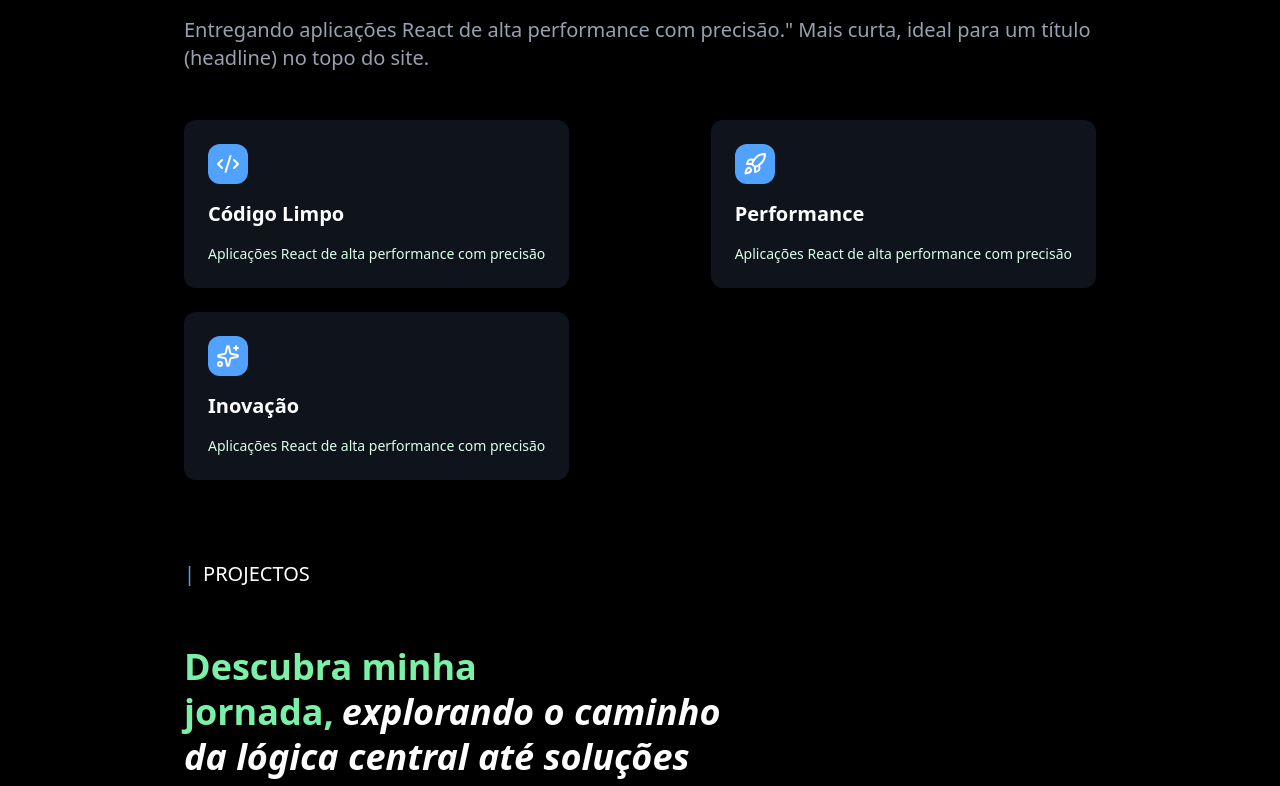
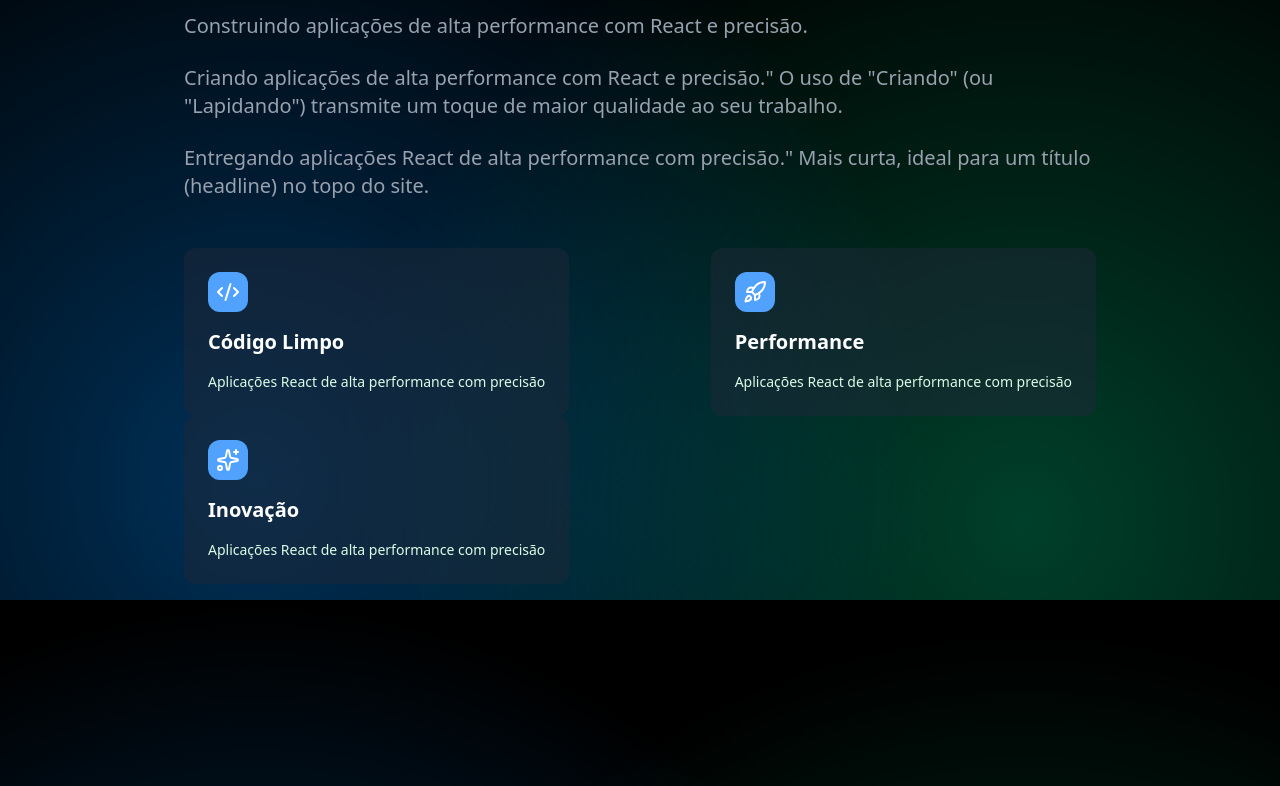
Before and after one commit to EdmilsonEdstar/edmilsonportifolio, a React (Vite) app: page / in a window 1280 px wide. Shown: the part 1800-2586 px from the top of the page. Built offline with nearby package versions, Linux system fonts and the light colour scheme.

Commit message:
adicionar cor ao fundo

```diff
--- a/src/Components/CardAbout.tsx
+++ b/src/Components/CardAbout.tsx
@@ -1,9 +1,11 @@
 import type React from "react"
+import { Link } from "./Link"
 
 type PropsCardSkills = {
     icon: React.ReactNode
     title: string
     subtitle: string
+    href: string
 }
 
 
@@ -12,7 +14,7 @@ export function CardAbout(props:PropsCardSkills){
         <div className="bg-gray-800/50 p-6 text-left space-y-4 rounded-xl m">
             <p className="w-fit bg-blue-400 text-sm text-white p-2 rounded-xl">{props.icon}</p>
             <p className="font-bold text-xl">{props.title}</p>
-            <p className="text-sm text-green-100">{props.subtitle}</p>
+           <Link href={props.href} classN=""> <p className="text-sm text-green-100">{props.subtitle}</p> </Link>
         </div>
     )
 }
--- a/src/Components/Title.tsx
+++ b/src/Components/Title.tsx
@@ -8,7 +8,7 @@ export function Title(props: PropsTitle){
     return(
 
         <>
-            <h1 className="py-8 text-left text-xl uppercase" id={props.id}><span className="text-blue-400 pr-2">|</span>{props.titulo}</h1>
+            <h1 className="pb-8 pt-[10rem] text-left text-xl uppercase" id={props.id}><span className="text-blue-400 pr-2">|</span>{props.titulo}</h1>
         </>
 
     )
--- a/src/Sessions/About.tsx
+++ b/src/Sessions/About.tsx
@@ -26,10 +26,10 @@ export function About(){
 
                     </div>
                 </div>
-                <div className="items-center text-center lg:flex lg:justify-between lg:flex-wrap space-y-6">
-                    <CardAbout icon={<Code2/>} title="Código Limpo" subtitle="Aplicações React de alta performance com precisão" />
-                    <CardAbout icon={<Rocket/>} title="Performance" subtitle="Aplicações React de alta performance com precisão" />
-                    <CardAbout icon={<Sparkles/>} title="Inovação" subtitle="Aplicações React de alta performance com precisão" />
+                <div className="items-center text-center lg:flex lg:justify-between lg:flex-wrap space-y-6 lg:space-y-0">
+                    <CardAbout href="#experience" icon={<Code2/>} title="Código Limpo" subtitle="Aplicações React de alta performance com precisão" />
+                    <CardAbout href="#experience" icon={<Rocket/>} title="Performance" subtitle="Aplicações React de alta performance com precisão" />
+                    <CardAbout href="#experience" icon={<Sparkles/>} title="Inovação" subtitle="Aplicações React de alta performance com precisão" />
                 </div>
             </div>
         </main>
--- a/src/Sessions/Contacts.tsx
+++ b/src/Sessions/Contacts.tsx
@@ -19,10 +19,10 @@ export function Contacts(){
 
                     </div>
                 </div>
-                <div className="items-center text-center lg:flex lg:justify-between lg:flex-wrap space-y-6">
-                        <CardAbout icon={<Mail/>} title="E-mail" subtitle="edmilsonantoniooficial@gmail.com" />
-                        <CardAbout icon={<Linkedin/>} title="Linkedin" subtitle="https://www.linkedin.com/in/edmilson-ant%C3%B3nio-44a1b1266/" />
-                        <CardAbout icon={<Github/>} title="GitHub" subtitle="https://github.com/EdmilsonEdstar?tab=repositories" />
+                <div className="items-center text-center lg:flex lg:justify-between lg:flex-wrap space-y-6 lg:space-y-0">
+                        <CardAbout href="#email" icon={<Mail/>} title="E-mail" subtitle="edmilsonantoniooficial@gmail.com" />
+                        <CardAbout href="https://www.linkedin.com/in/edmilson-ant%C3%B3nio-44a1b1266/" icon={<Linkedin/>} title="Linkedin" subtitle="https://www.linkedin.com/in/edmilson-ant%C3%B3nio-44a1b1266/" />
+                        <CardAbout href="https://github.com/EdmilsonEdstar?tab=repositories" icon={<Github/>} title="GitHub" subtitle="https://github.com/EdmilsonEdstar?tab=repositories" />
                 </div>
             </div>
         </main>
--- a/src/Sessions/Experience.tsx
+++ b/src/Sessions/Experience.tsx
@@ -29,7 +29,7 @@ export function Experience() {
                         {/* Ponto da Timeline - Agora ele sabe que deve ficar ao lado deste card */}
                         <div className="absolute -left-[41px] top-0 h-5 w-5 rounded-full border-4 border-slate-950 bg-teal-500 shadow-[0_0_10px_rgba(20,184,166,0.5)] z-10"></div>
 
-                        <CardAbout
+                        <CardAbout href="#projects"
                             icon="JAN-2026 -> FEV-2026"
                             title="React Developer(Freelancer) - Sistema de Prestação de Serviços Procano"
                             subtitle="Construindo aplicações de alta performance com React e precisão."
@@ -40,7 +40,7 @@ export function Experience() {
                     <div className="relative">
                         <div className="absolute -left-[41px] top-0 h-5 w-5 rounded-full border-4 border-slate-950 bg-teal-500 shadow-[0_0_10px_rgba(20,184,166,0.5)] z-10"></div>
 
-                        <CardAbout
+                        <CardAbout href="#projects"
                             icon="FEV-2023 -> JUL-2023"
                             title="Software Developer(Insutec) - Sistema de Gestão Escolar "
                             subtitle="Construindo aplicações de alta performance com React e precisão."
@@ -51,7 +51,7 @@ export function Experience() {
                     <div className="relative">
                         <div className="absolute -left-[41px] top-0 h-5 w-5 rounded-full border-4 border-slate-950 bg-teal-500 shadow-[0_0_10px_rgba(20,184,166,0.5)] z-10"></div>
 
-                        <CardAbout
+                        <CardAbout href="#projects"
                             icon="SET-2021 -> NOV-2022"
                             title="Fullstack Developer(Freelance) - Loja online e Sistema de Prestação de Serviços "
                             subtitle="Construindo aplicações de alta performance com React e precisão."
--- a/src/index.css
+++ b/src/index.css
@@ -2,20 +2,20 @@
 
 @layer base {
   html {
-    /* Ativa o scroll suave para toda a página */
     scroll-behavior: smooth;
   }
-  body {
-    @apply bg-black text-white;
+
+  html {
+    color: white;
+    background-color: #000;
+
+    background-image:
+      radial-gradient(circle at 20% 85%, rgba(0, 140, 255, 0.35), transparent 55%),
+      radial-gradient(circle at 80% 90%, rgba(0, 255, 170, 0.25), transparent 55%),
+      linear-gradient(to bottom, rgba(0,0,0,0.8), rgba(0,0,0,0.95));
+
+    background-attachment: fixed;
+    background-repeat: no-repeat;
+    background-size: cover;
   }
 }
-
-@layer utilities {
-  .bg-hero-pattern {
-    /* Substitui pelo caminho da tua imagem ou URL */
-    background-image: linear-gradient(to bottom, rgba(0,0,0,0.6), rgba(0,0,0,0.9)), url('/ed.gif');
-    background-size: cover;
-    background-position: center;
-    background-repeat: no-repeat;
-  }
-}
```
